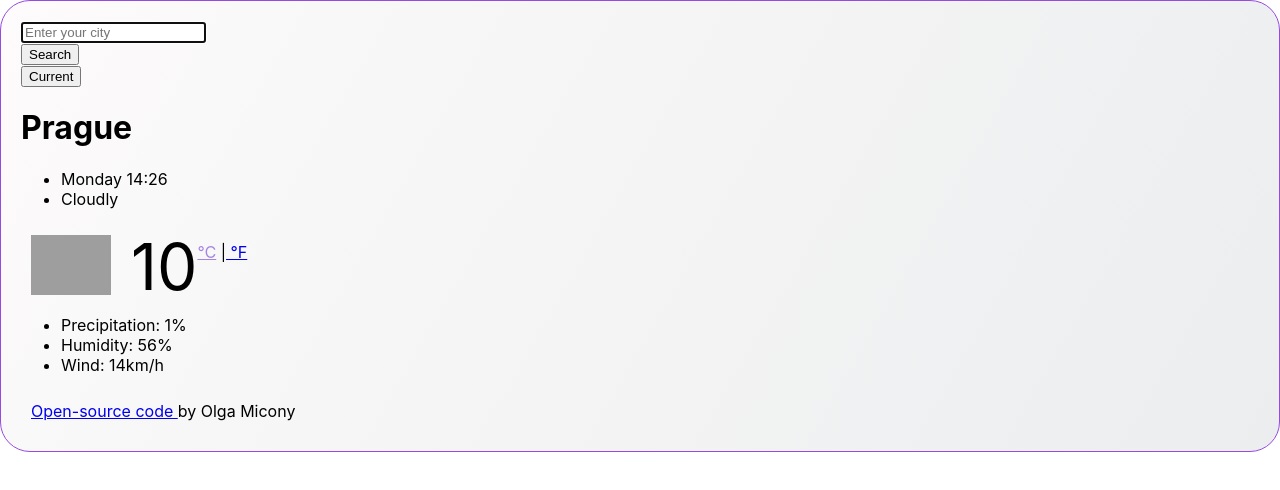
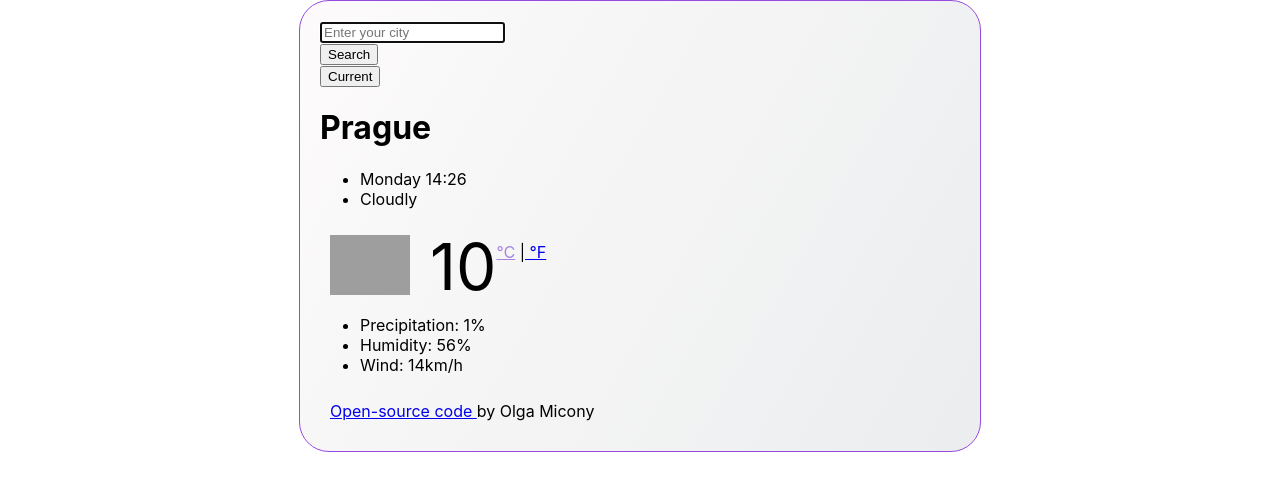
Before and after one commit to OlgaMicony/weather-app-react, a React (Create React App) app: page / in a window 1280 px wide. Shown: the top 490 px of the page. Built offline with nearby package versions, Linux system fonts and the light colour scheme; grey boxes are pictures that could not be loaded.

Commit message:
delete header

```diff
--- a/src/App.js
+++ b/src/App.js
@@ -3,9 +3,7 @@ import Weather from "./Weather"
 function App() {
   return (
     <div className="App">
-      <header className="App-header">
       <Weather />
-      </header>
     </div>
   );
 }
--- a/src/Weather.css
+++ b/src/Weather.css
@@ -1,8 +1,10 @@
 .Weather {
     padding: 20px;
+    margin: 0 auto;
     border: 1px solid rgb(151, 74, 223);
     border-radius: 30px;
     background-image: linear-gradient(120deg, #fdfbfb 0%, #ebedee 100%);
+    width: 50%;
   }
 
   .display-weather .active {
--- a/src/Weather.js
+++ b/src/Weather.js
@@ -1,5 +1,5 @@
 import React from "react";
-import "./Weather.css"
+import "./Weather.css";
 
 export default function Weather() {
     let weatherData = {
```
